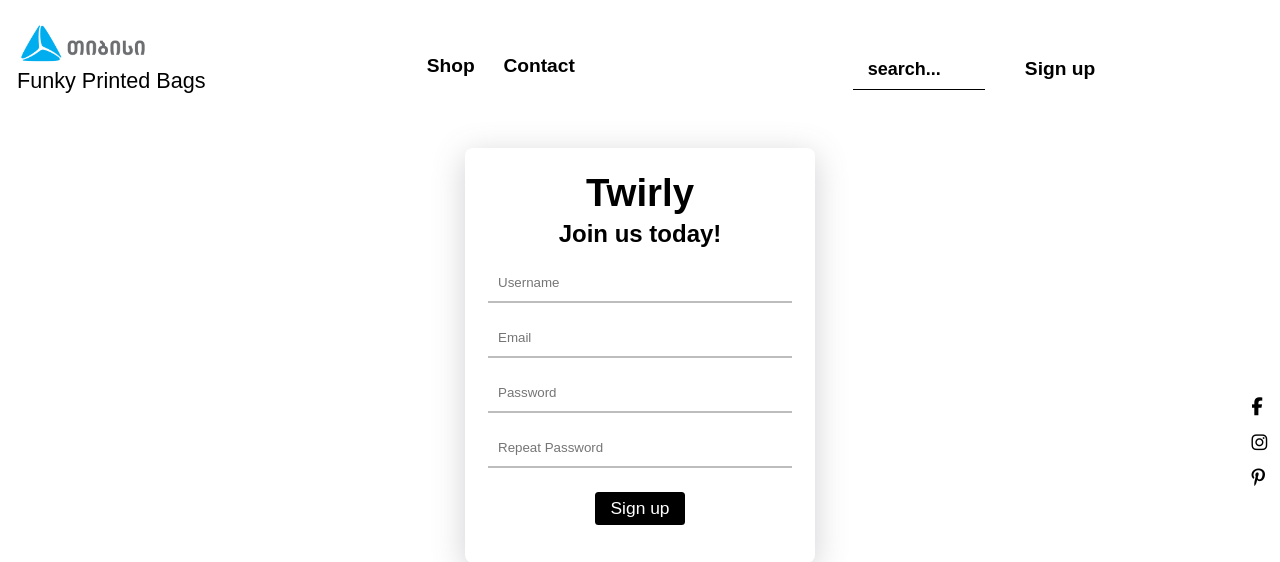
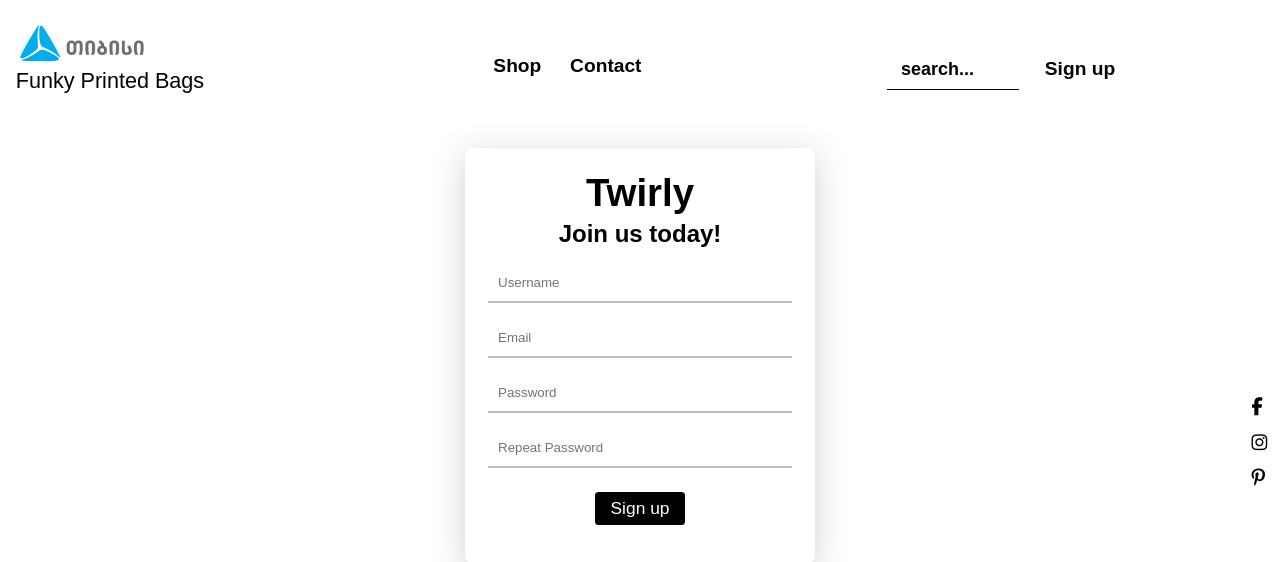
Before and after one commit to longiniii/funky-printed-bags, a Flask app: a page that uses templates/base.html in a window 1280 px wide. Shown: the top 562 px of the page. Run offline with Flask 3, Linux system fonts and the light colour scheme; some web fonts are replaced.

Commit message:
bug fixes

```diff
--- a/static/style.css
+++ b/static/style.css
@@ -49,6 +49,7 @@
 #header #nav {
   flex: 1;
   position: relative;
+  padding-left: 100px;
 }
 #header #nav ul {
   position: absolute;
--- a/static/style.scss
+++ b/static/style.scss
@@ -55,6 +55,7 @@
     #nav {
         flex: 1;
         position: relative;
+        padding-left: 100px;
         ul {
             position: absolute;
             top: 4.6rem;
```
Also changed, not shown: 1 other file.
